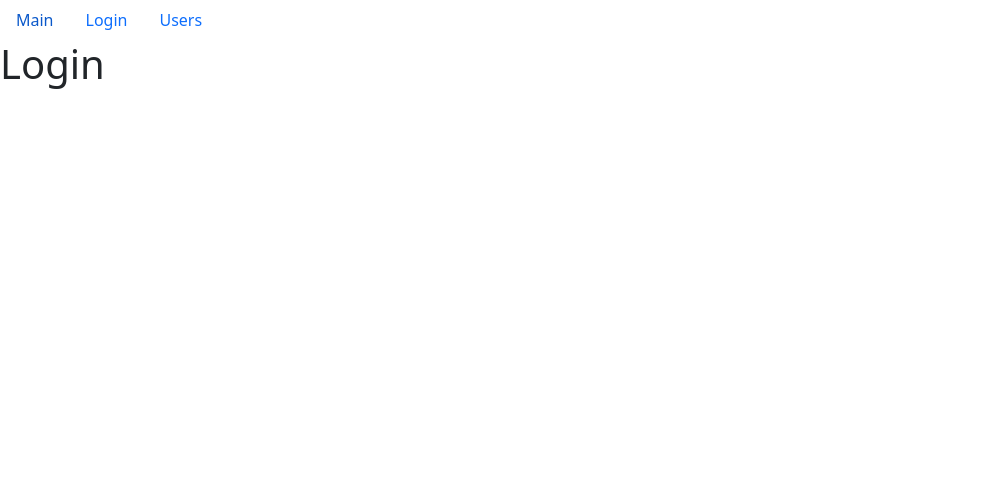
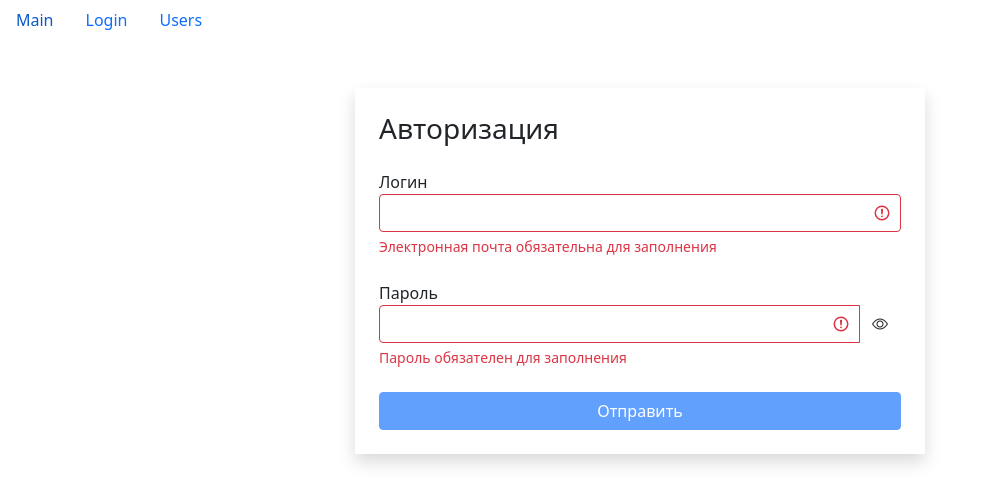
Before and after one commit to GrigoryGerasimov/fast-company, a React (Create React App) app: page /login in a window 1280 px wide. Shown: the top 504 px of the page, without its empty margins (0-989 px from the left). Built offline with nearby package versions, Linux system fonts and the light colour scheme.

Commit message:
homework to lesson 9 done

```diff
--- /dev/null
+++ b/src/components/SearchBar.jsx
@@ -0,0 +1,21 @@
+import React from "react";
+import PropTypes from "prop-types";
+
+export const SearchBar = ({ value, onSearch }) => {
+    return (
+        <input
+            type="text"
+            id="searchbar"
+            name="searchbar"
+            placeholder="Search..."
+            value={value}
+            onChange={onSearch}
+            className="my-1"
+        />
+    );
+};
+
+SearchBar.propTypes = {
+    value: PropTypes.string,
+    onSearch: PropTypes.func
+};
--- /dev/null
+++ b/src/components/TextField.jsx
@@ -0,0 +1,50 @@
+import React, { useState } from "react";
+import PropTypes from "prop-types";
+
+const TextField = ({ label, type, name, value, onChange, error }) => {
+    const [passwordVisibility, setPasswordVisibility] = useState(false);
+    const togglePasswordVisibility = () => {
+        setPasswordVisibility(prevState => !prevState);
+    };
+    const getInputClassName = () => `form-control ${error && "is-invalid"}`;
+    return (
+        <div className="mb-4">
+            <label htmlFor={name}>{label}</label>{" "}
+            <div className="input-group has-validation">
+                <input
+                    type={passwordVisibility ? "text" : type}
+                    id={name}
+                    name={name}
+                    value={value}
+                    onChange={onChange}
+                    className={getInputClassName()}
+                />
+                {type === "password" && (
+                    <button
+                        type="button"
+                        className="btn btn--outline-secondary"
+                        onClick={togglePasswordVisibility}
+                    >
+                        <i className={`bi bi-eye${passwordVisibility ? "-slash" : ""}`}></i>
+                    </button>
+                )}
+                {error && <div className="invalid-feedback">{error}</div>}
+            </div>
+        </div>
+    );
+};
+
+export default TextField;
+
+TextField.defaultProps = {
+    type: "text"
+};
+
+TextField.propTypes = {
+    label: PropTypes.string.isRequired,
+    type: PropTypes.string.isRequired,
+    name: PropTypes.string.isRequired,
+    value: PropTypes.string.isRequired,
+    onChange: PropTypes.func.isRequired,
+    error: PropTypes.string
+};
--- a/src/layouts/Login.jsx
+++ b/src/layouts/Login.jsx
@@ -1,7 +1,86 @@
-import React from "react";
+import React, { useState, useEffect } from "react";
+import TextField from "../components/TextField.jsx";
+import { validator } from "../utils/validator.js";
 
 const Login = () => {
-    return <h1>Login</h1>;
+    const [data, setData] = useState({
+        email: "",
+        password: ""
+    });
+    const [errors, setErrors] = useState({});
+    const validatorConfig = {
+        email: {
+            isRequired: {
+                message: "Электронная почта обязательна для заполнения"
+            },
+            isEmail: {
+                message: "Электронная почта введена некорректно"
+            }
+        },
+        password: {
+            isRequired: {
+                message: "Пароль обязателен для заполнения"
+            },
+            hasCapitalChar: {
+                message: "Пароль должен содержать хотя бы одну заглавную букву"
+            },
+            hasDigit: {
+                message: "Пароль должен содержать хотя бы одну цифру"
+            },
+            min: {
+                message: "Пароль должен состоять минимум из 8 символов",
+                value: 8
+            }
+        }
+    };
+    const validate = () => {
+        const errors = validator(data, validatorConfig);
+        setErrors(errors);
+        return Object.keys(errors).length;
+    };
+    const isValid = !Object.keys(errors).length;
+    useEffect(() => {
+        validate();
+    }, [data]);
+    const handleChange = ({ target }) => {
+        const { name, value } = target;
+        setData(prevState => ({
+            ...prevState,
+            [name]: value
+        }));
+    };
+    const handleSubmit = evt => {
+        evt.preventDefault();
+        const isValid = validate();
+        if (!isValid) return false;
+    };
+    return (
+        <div className="container mt-5">
+            <div className="row">
+                <div className="col-md-6 offset-3 shadow p-4">
+                    <h3 className="mb-4">Авторизация</h3>
+                    <form onSubmit={handleSubmit}>
+                        <TextField
+                            label="Логин"
+                            name="email"
+                            value={data.email}
+                            onChange={handleChange}
+                            error={errors.email}
+                        />
+                        <TextField
+                            label="Пароль"
+                            type="password"
+                            name="password"
+                            value={data.password}
+                            onChange={handleChange}
+                            error={errors.password}
+                        />
+                        <button disabled={!isValid} className="btn btn-primary w-100 mx-auto">Отправить</button>
+                    </form>
+                </div>
+            </div>
+        </div>
+    );
 };
 
 export default Login;
--- a/src/layouts/Users.jsx
+++ b/src/layouts/Users.jsx
@@ -5,7 +5,8 @@ import { paginate } from "../utils/paginate.js";
 import { GroupList } from "../components/GroupList.jsx";
 import PropTypes from "prop-types";
 import api from "../api";
-import { SearchStatus } from "../components/SearchStatus";
+import { SearchStatus } from "../components/SearchStatus.jsx";
+import { SearchBar } from "../components/SearchBar.jsx";
 import getPagesRange from "../utils/getPagesRange.js";
 import _ from "lodash";
 
@@ -35,12 +36,24 @@ const Users = () => {
     const [sortBy, setSortBy] = useState({ path: "name", order: "asc" });
     const handlePageChange = (pageIndex) => setCurrentPage(pageIndex);
 
+    const [searchValue, setSearchValue] = useState("");
+    const handleResetSearch = () => {
+        setSearchValue("");
+    };
     const handleProfessionSelect = (item) => {
         setSelectedProf(item);
+        handleResetSearch();
     };
     const clearFilter = () => {
         setSelectedProf();
+        handleResetSearch();
     };
+    const handleSearch = ({ target }) => {
+        const { value } = target;
+        clearFilter();
+        setSearchValue(value);
+    };
+
     const handleSort = (item) => {
         setSortBy(item);
     };
@@ -51,9 +64,10 @@ const Users = () => {
         setCurrentPage(1);
     }, [selectedProf]);
 
-    const filteredUsers = selectedProf ? users.filter((user) => JSON.stringify(user.profession) === JSON.stringify(selectedProf)) : users;
-    const sortedUsers = _.orderBy(filteredUsers, [sortBy.path], [sortBy.order]);
-    const count = filteredUsers.length;
+    const updatedUsers = users.filter((user) => selectedProf ? JSON.stringify(user.profession) === JSON.stringify(selectedProf) : searchValue ? user.name.toLowerCase().includes(searchValue.toLowerCase()) : user);
+
+    const sortedUsers = _.orderBy(updatedUsers, [sortBy.path], [sortBy.order]);
+    const count = updatedUsers.length;
     const userCrop = paginate(sortedUsers, currentPage, pageSize);
     useEffect(() => {
         const [, pages] = getPagesRange(count, pageSize);
@@ -82,6 +96,7 @@ const Users = () => {
                 )}
                 <div className="d-flex flex-column">
                     <SearchStatus length={count}/>
+                    <SearchBar value={searchValue} onSearch={handleSearch} />
                     {count ? <UsersTable users={userCrop} onSort={handleSort} selectedSort={sortBy} onDelete={handleDelete} onBookmarkToggle={handleToggleBookmark}/> : null}
                     <div className="d-flex justify-content-center">
                         <Pagination
--- /dev/null
+++ b/src/utils/validator.js
@@ -0,0 +1,40 @@
+export const validator = (data, config) => {
+    const errors = {};
+    const validate = (validateMethod, data, config) => {
+        let statusValidate;
+        switch (validateMethod) {
+        case "isRequired": {
+            statusValidate = !data.trim();
+            break;
+        }
+        case "isEmail": {
+            const emailRegExp = /\S+@\S+\.\S+/g;
+            statusValidate = !emailRegExp.test(data);
+            break;
+        }
+        case "hasCapitalChar": {
+            const capitalRegExp = /[A-Z]+/g;
+            statusValidate = !capitalRegExp.test(data);
+            break;
+        }
+        case "hasDigit": {
+            const digitRegExp = /\d+/g;
+            statusValidate = !digitRegExp.test(data);
+            break;
+        }
+        case "min": {
+            statusValidate = data.length < config.value;
+            break;
+        }
+        default: break;
+        }
+        if (statusValidate) return config.message;
+    };
+    for (const fieldName in data) {
+        for (const validateMethod in config[fieldName]) {
+            const error = validate(validateMethod, data[fieldName], config[fieldName][validateMethod]);
+            if (error && !errors[fieldName]) errors[fieldName] = error;
+        }
+    }
+    return errors;
+};
```
